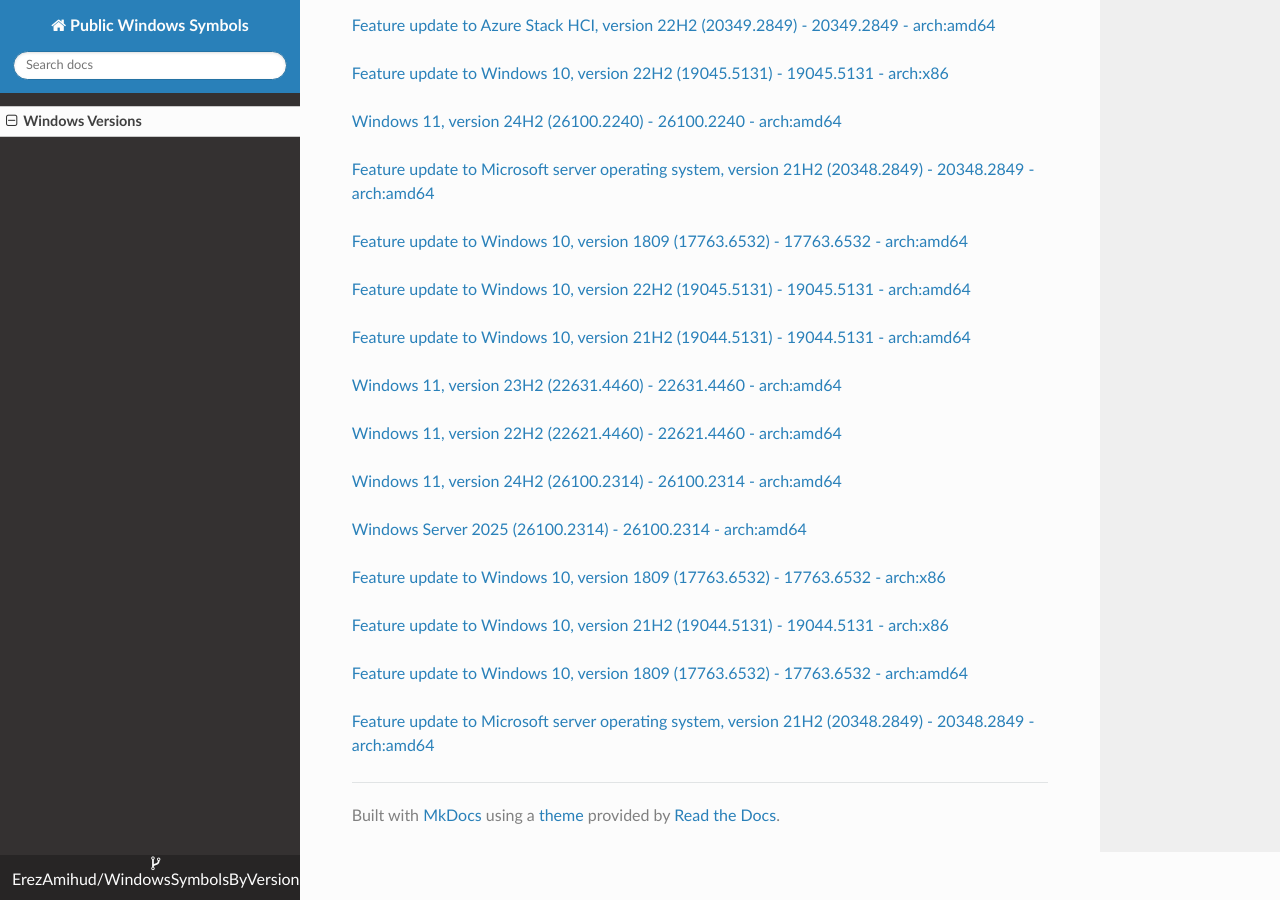
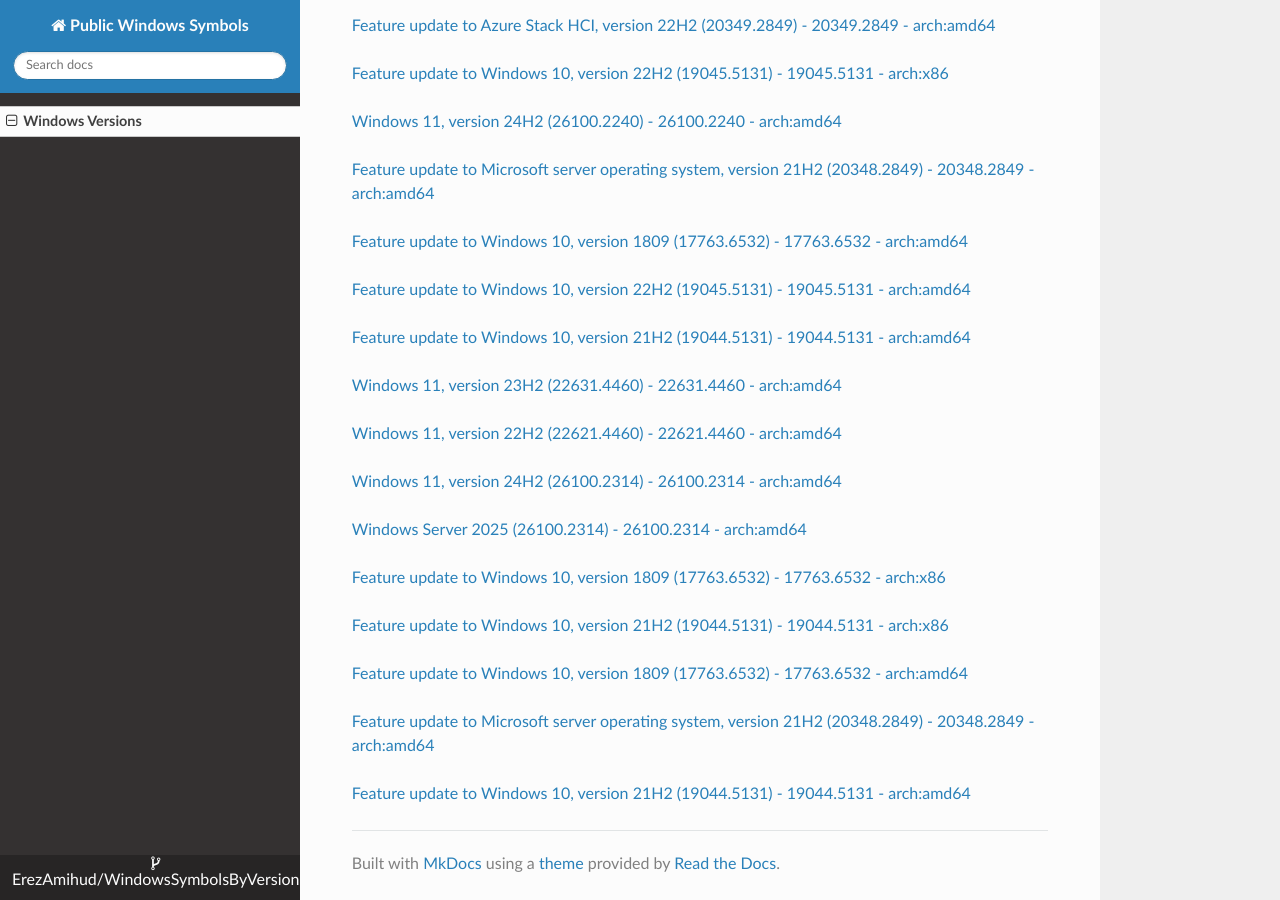
Before and after one commit to ErezAmihud/WindowsSymbolsByVersion, an MkDocs documentation site: the page built from docs/index.md, in a window 1280 px wide and 900 px high, scrolled down 62789 px. Built offline with MkDocs 1.6.1, drawn with Linux system fonts in a browser that asks for light colours; nearby versions of some CDN libraries.

Commit message:
Automated commit, add manifest for 0955d4cf-c8ee-477f-becd-d72a5be2f98d

```diff
--- a/docs/index.md
+++ b/docs/index.md
@@ -3733,3 +3733,6 @@
 
 
 [Feature update to Microsoft server operating system, version 21H2 (20348.2849) - 20348.2849 - arch:amd64](https://github.com/ErezAmihud/WindowsSymbolsByVersion/blob/main/manifests/1d7d801c-792e-4c1a-a16a-8b50149741c1.manifest)
+
+
+[Feature update to Windows 10, version 21H2 (19044.5131) - 19044.5131 - arch:amd64](https://github.com/ErezAmihud/WindowsSymbolsByVersion/blob/main/manifests/0955d4cf-c8ee-477f-becd-d72a5be2f98d.manifest)
```
Also changed, not shown: process_builds.json (+1 -1 lines).
